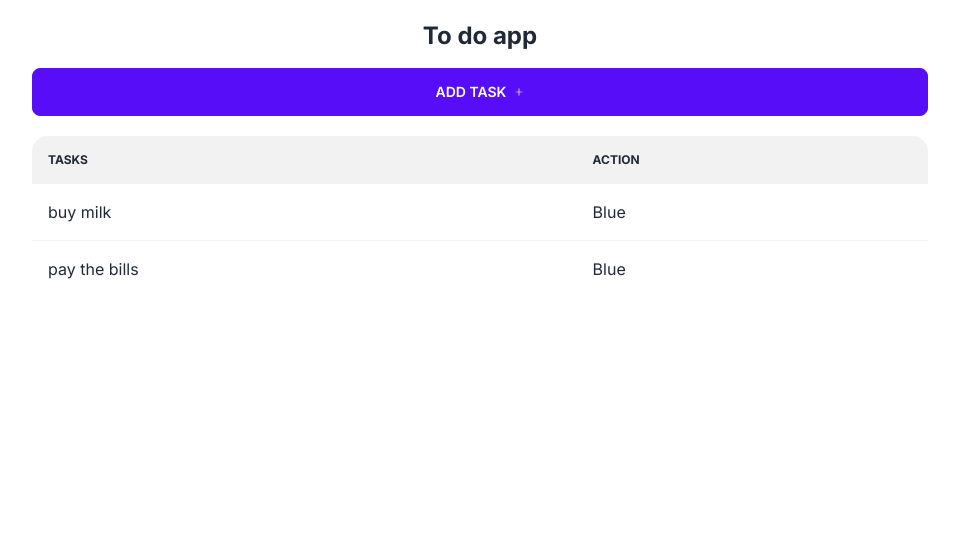
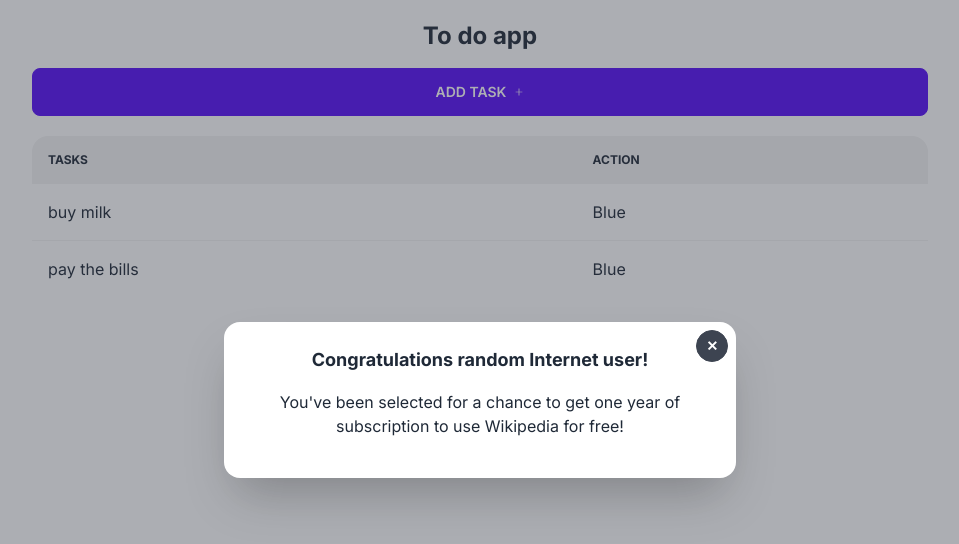
Before and after one commit to candebut/to-do-next, a Next.js app in the folder my-app/: page / in a window 1280 px wide. Both pictures are taken after a click on the button "ADD TASK". Shown: the top 544 px of the page, without its empty margins (160-1119 px from the left). Built offline with nearby package versions, Linux system fonts and the light colour scheme; data requests are answered from the project's data file.

Commit message:
adding modal for adding tasks

```diff
--- a/my-app/app/components/AddTask.tsx
+++ b/my-app/app/components/AddTask.tsx
@@ -1,11 +1,21 @@
+"use client";
+
 import { AiOutlinePlus } from "react-icons/ai";
+import Modal from "./Modal";
+import { useState } from "react";
 
 const AddTask = () => {
+  const [modalOpen, setModalOpen] = useState<boolean>(false);
   return (
     <div>
-      <button className="btn btn-primary w-full">
+      <button
+        onClick={() => setModalOpen(true)}
+        className="btn btn-primary w-full"
+      >
         Add task <AiOutlinePlus className="ml-2" size={10} />
       </button>
+
+      <Modal modalOpen={modalOpen} />
     </div>
   );
 };
--- a/my-app/app/components/Modal.tsx
+++ b/my-app/app/components/Modal.tsx
@@ -1,4 +1,10 @@
-<div className="modal">
+interface ModalProps {
+  modalOpen: boolean;
+}
+
+const Modal: React.FC<ModalProps> = ({ modalOpen }) => {
+  return (
+    <div className={`modal ${modalOpen && "modal-open"}`}>
       <div className="modal-box relative">
         <label
           htmlFor="my-modal-3"
@@ -6,10 +12,16 @@
         >
           ✕
         </label>
-    <h3 className="text-lg font-bold">Congratulations random Internet user!</h3>
+        <h3 className="text-lg font-bold">
+          Congratulations random Internet user!
+        </h3>
         <p className="py-4">
-      You've been selected for a chance to get one year of subscription to use
-      Wikipedia for free!
+          You've been selected for a chance to get one year of subscription to
+          use Wikipedia for free!
         </p>
       </div>
-</div>;
+    </div>
+  );
+};
+
+export default Modal;
```
Also changed, not shown: 1 other file (tests, documents, lock files or other folders). Lines whose indentation alone changed are shown as unchanged.
